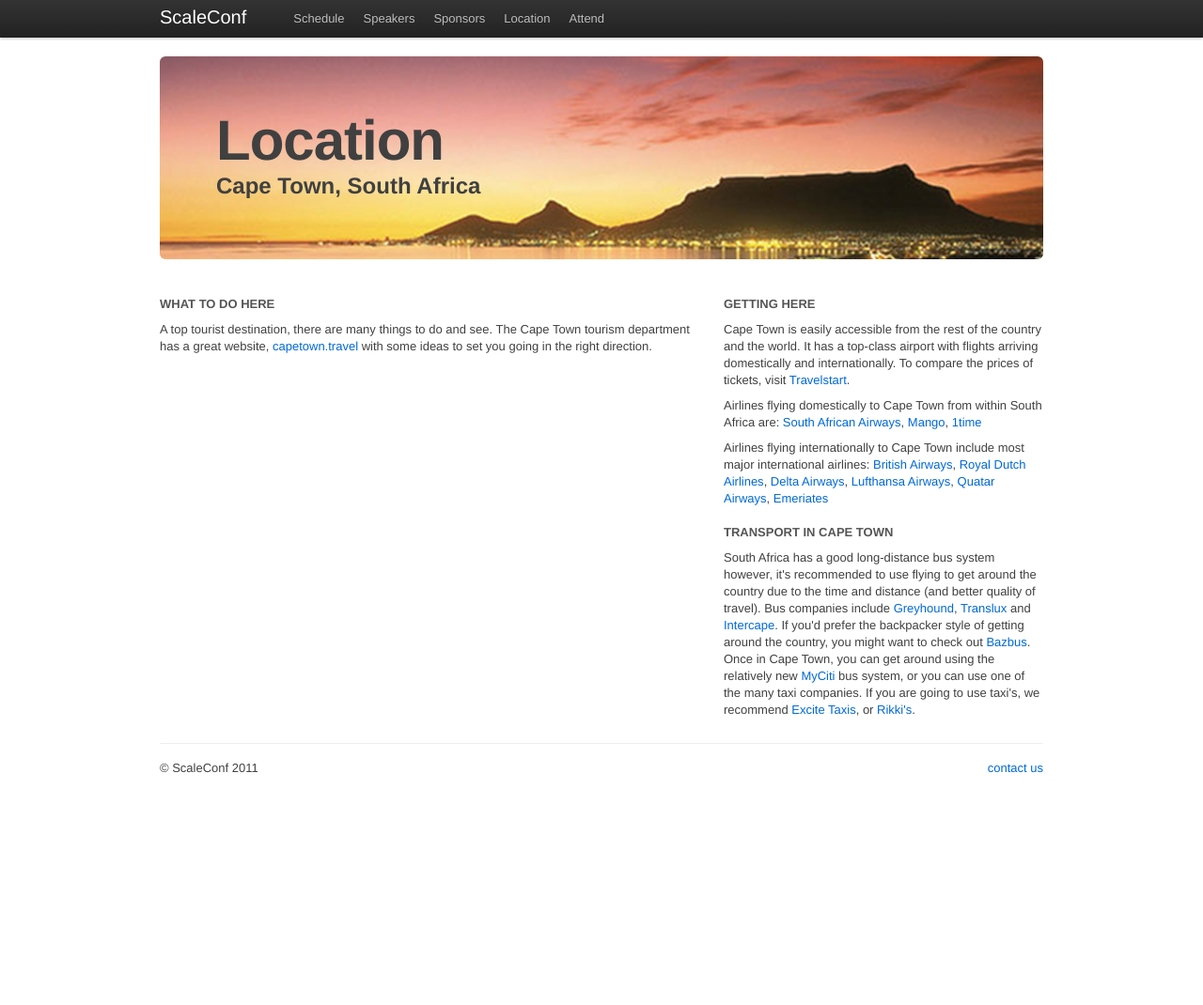
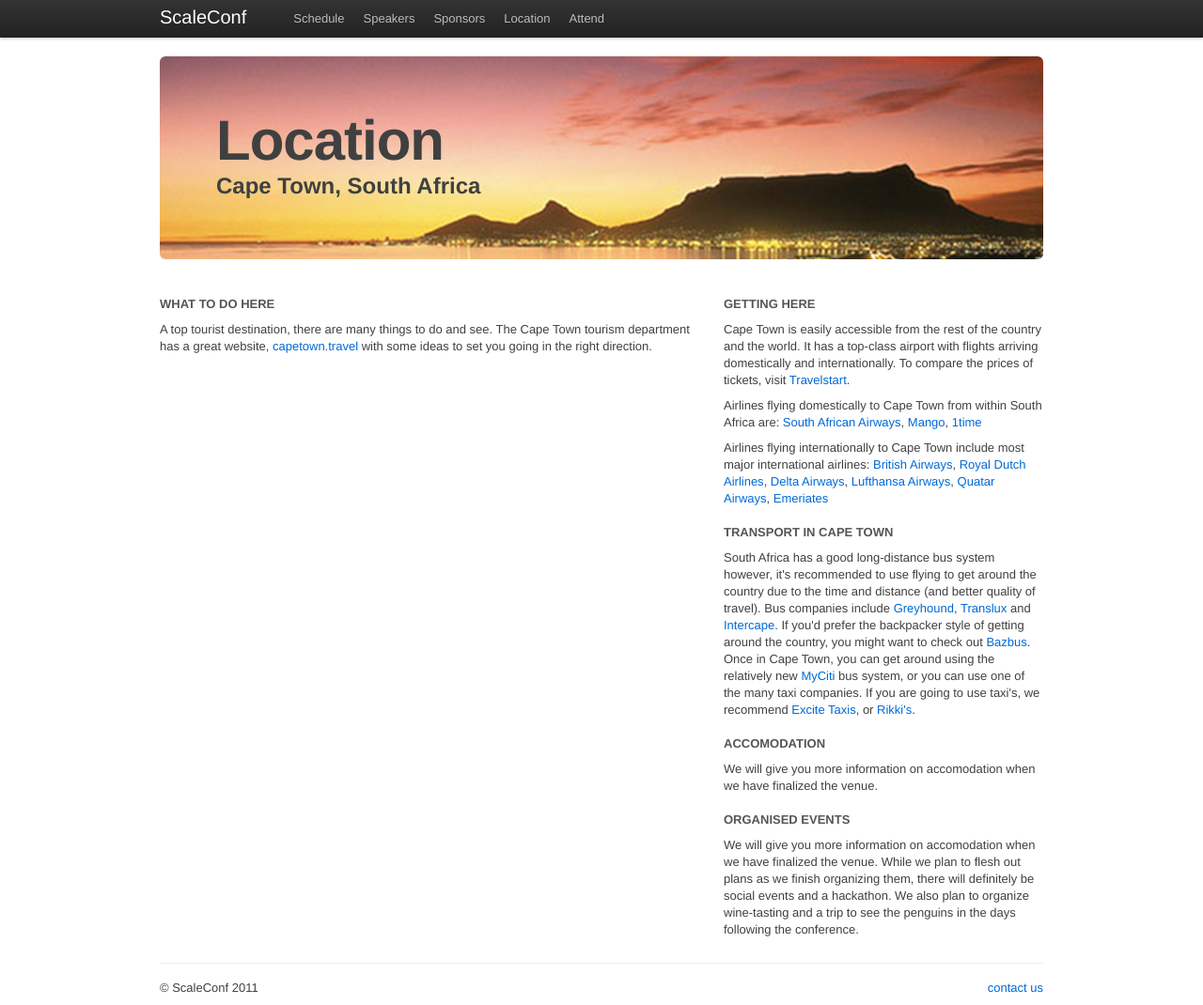
Before and after one commit to scaleconf/scaleconf.github.com, a Jekyll site: the page built from location.html, in a window 1280 px wide and 1070 px high. Shown: the whole window at 94% size. Built offline with Jekyll 4.4.1, drawn with Linux system fonts in a browser that asks for light colours; Markdown is read by kramdown in place of the engine named in the settings.

Commit message:
Add accomodation and organise events

```diff
--- a/location.html
+++ b/location.html
@@ -55,6 +55,17 @@ meta-description: Instructions on how to find the Scaleconf
                     use taxi's, we recommend <a href='excitetaxis.co.za'>Excite Taxis</a>, or <a href='http://www.rikkis.co.za/'>Rikki's</a>.
                   </p>
 
+                  <h6 style='color:#555'>Accomodation</h6>
+                  <p>
+                    We will give you more information on accomodation when we have finalized the venue.
+                  </p>
+
+                  <h6 style='color:#555'>Organised events</h6>
+                  <p>
+                    We will give you more information on accomodation when we have finalized the venue.
+                    While we plan to flesh out plans as we finish organizing them, there will definitely be social events and a hackathon.  We also plan to organize wine-tasting and a trip to see the penguins in the days following the conference.
+                  </p>
+
                   <!--h6 style='color:#555'>Accomodation</h6>
                   <p>
                     Staying here
```
